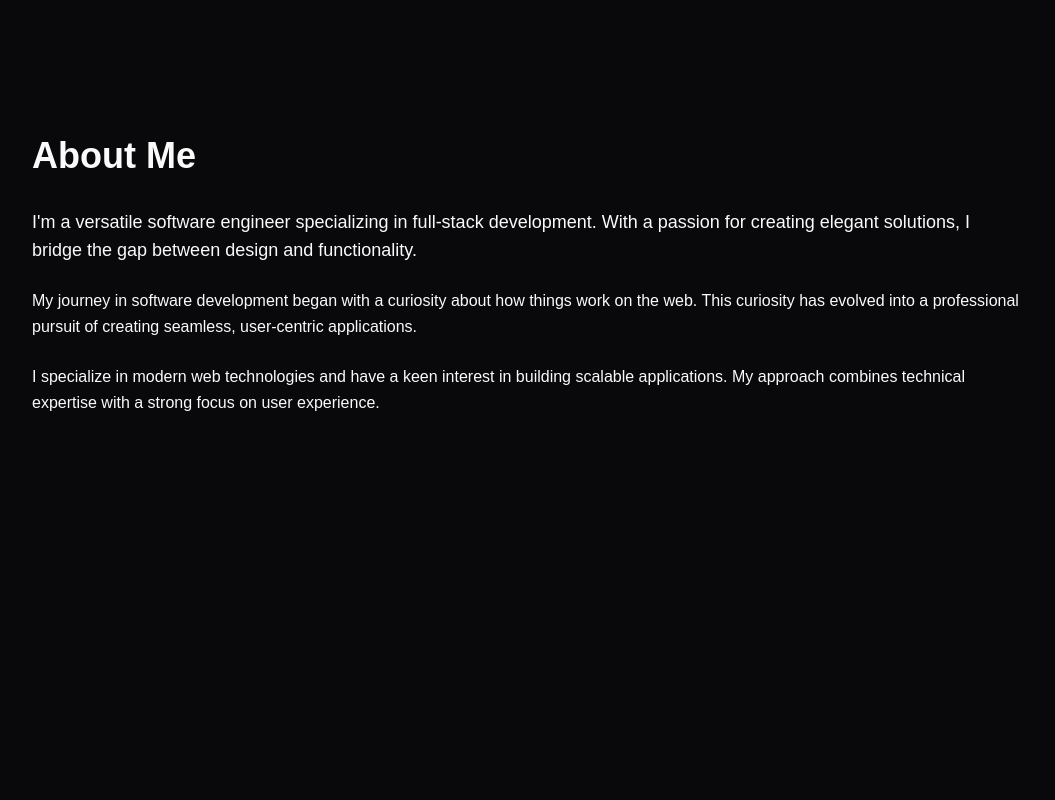
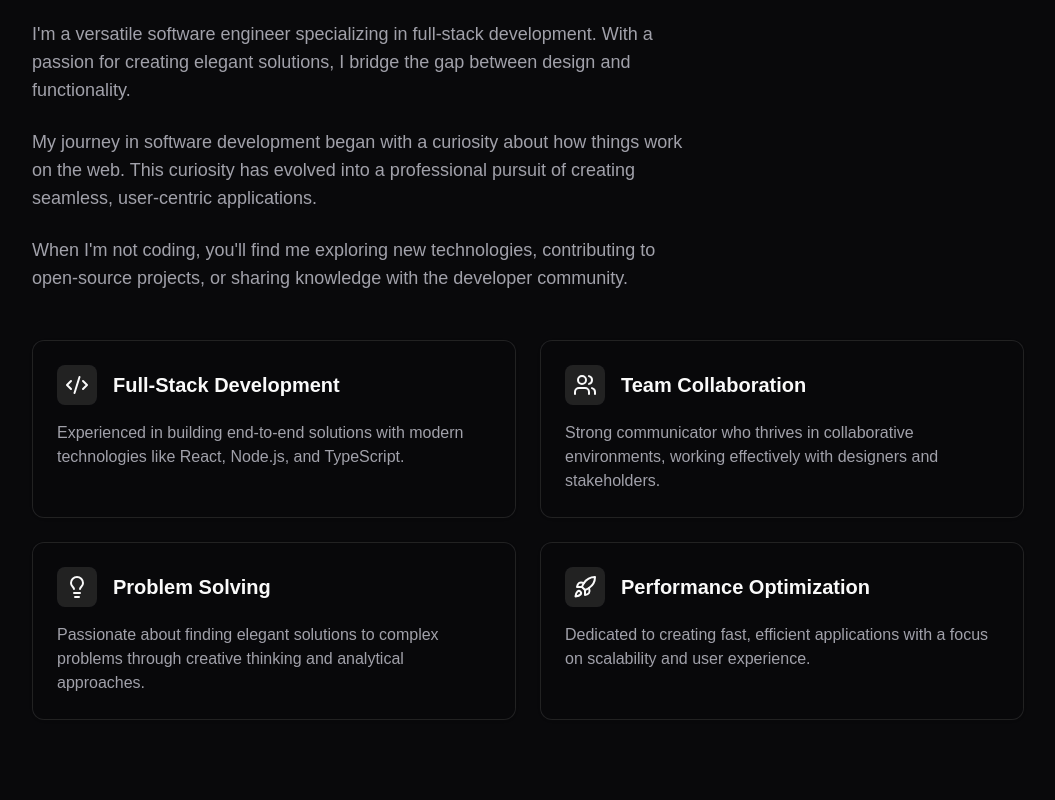
Before and after one commit to rinaldes/portfolio, a Next.js app: page /duma in a window 1280 px wide. Shown: the part 960-1760 px from the top of the page, without its empty margins (128-1183 px from the left). Built offline with nearby package versions, Linux system fonts and the light colour scheme; no server answers.

Commit message:
refactor: :sparkle: improving about page

```diff
--- a/src/components/navigation/scroll-progress.tsx
+++ b/src/components/navigation/scroll-progress.tsx
@@ -25,7 +25,7 @@ export const ScrollProgress = () => {
 
   return (
     <motion.div
-      className="fixed top-0 left-0 right-0 h-1 bg-primary/20 z-50"
+      className="fixed top-0 left-0 right-0 h-3 bg-primary/20 z-50"
       style={{ transformOrigin: "0%" }}
     >
       <motion.div
--- a/src/components/ui/section.tsx
+++ b/src/components/ui/section.tsx
@@ -18,7 +18,7 @@ export const Section = ({
     <section
       id={id}
       className={cn(
-        "max-w-screen px-4 sm:px-20 md:pl-40 md:pr-32 min-h-screen flex items-center",
+        "max-w-screen px-4 sm:px-20 md:pl-40 md:pr-32 flex items-center",
         className
       )}
     >
--- a/src/containers/About.tsx
+++ b/src/containers/About.tsx
@@ -1,27 +1,125 @@
+"use client";
 import { Section } from "@/components/ui/section";
+import { Card } from "@/components/ui/card";
+import { motion } from "framer-motion";
+import { Code2, Lightbulb, Rocket, Users } from "lucide-react";
+
+const features = [
+  {
+    icon: <Code2 className="w-6 h-6" />,
+    title: "Full-Stack Development",
+    description:
+      "Experienced in building end-to-end solutions with modern technologies like React, Node.js, and TypeScript.",
+  },
+  {
+    icon: <Users className="w-6 h-6" />,
+    title: "Team Collaboration",
+    description:
+      "Strong communicator who thrives in collaborative environments, working effectively with designers and stakeholders.",
+  },
+  {
+    icon: <Lightbulb className="w-6 h-6" />,
+    title: "Problem Solving",
+    description:
+      "Passionate about finding elegant solutions to complex problems through creative thinking and analytical approaches.",
+  },
+  {
+    icon: <Rocket className="w-6 h-6" />,
+    title: "Performance Optimization",
+    description:
+      "Dedicated to creating fast, efficient applications with a focus on scalability and user experience.",
+  },
+];
+
+const textVariants = {
+  hidden: { opacity: 0, y: 20 },
+  visible: (i: number) => ({
+    opacity: 1,
+    y: 0,
+    transition: {
+      delay: i * 0.2,
+      duration: 0.5,
+      ease: "easeOut",
+    },
+  }),
+};
 
 const AboutMe = () => (
   <Section id="about" containerClassName="my-auto">
-    <h2 className="text-4xl font-bold mb-8">About Me</h2>
+    <div className="space-y-12">
+      <div className="space-y-6">
+        <motion.h2
+          className="text-4xl font-bold"
+          initial="hidden"
+          whileInView="visible"
+          viewport={{ once: true }}
+          variants={textVariants}
+          custom={0}
+        >
+          About Me
+        </motion.h2>
 
-    <div className="space-y-6 leading-relaxed">
-      <p className="text-lg">
-        I&apos;m a versatile software engineer specializing in full-stack
-        development. With a passion for creating elegant solutions, I bridge the
-        gap between design and functionality.
-      </p>
+        <div className="max-w-2xl space-y-6 text-lg text-muted-foreground">
+          {[
+            "I'm a versatile software engineer specializing in full-stack development. With a passion for creating elegant solutions, I bridge the gap between design and functionality.",
+            "My journey in software development began with a curiosity about how things work on the web. This curiosity has evolved into a professional pursuit of creating seamless, user-centric applications.",
+            "When I'm not coding, you'll find me exploring new technologies, contributing to open-source projects, or sharing knowledge with the developer community.",
+          ].map((text, index) => (
+            <motion.p
+              key={index}
+              initial="hidden"
+              whileInView="visible"
+              viewport={{ once: true }}
+              variants={textVariants}
+              custom={index + 1}
+            >
+              {text}
+            </motion.p>
+          ))}
+        </div>
+      </div>
 
-      <p>
-        My journey in software development began with a curiosity about how
-        things work on the web. This curiosity has evolved into a professional
-        pursuit of creating seamless, user-centric applications.
-      </p>
-
-      <p>
-        I specialize in modern web technologies and have a keen interest in
-        building scalable applications. My approach combines technical expertise
-        with a strong focus on user experience.
-      </p>
+      <div className="grid grid-cols-1 md:grid-cols-2 gap-6">
+        {features.map((feature, index) => (
+          <motion.div
+            key={feature.title}
+            initial={{ opacity: 0, scale: 0.8 }}
+            whileInView={{
+              opacity: 1,
+              scale: 1,
+              transition: {
+                delay: index * 0.1 + 0.5,
+                duration: 0.5,
+                ease: [0.22, 1, 0.36, 1],
+              },
+            }}
+            whileHover={{
+              scale: 1.05,
+              transition: { type: "spring", stiffness: 50 },
+            }}
+            viewport={{ once: true, margin: "-50px" }}
+            className="group"
+          >
+            <Card className="p-6 h-full backdrop-blur-sm bg-background/50 border border-primary/10 transition-colors duration-200 hover:bg-primary/5">
+              <motion.div
+                className="flex items-center gap-4 mb-4"
+                whileHover={{ x: 5 }}
+                transition={{ type: "spring", stiffness: 200, damping: 25 }}
+              >
+                <div className="p-2 rounded-lg bg-primary/10 text-primary transition-colors duration-200 group-hover:bg-primary/20">
+                  {feature.icon}
+                </div>
+                <h3 className="text-xl font-semibold transition-colors duration-200 group-hover:text-primary">
+                  {feature.title}
+                </h3>
+              </motion.div>
+              <p className="text-muted-foreground transition-colors duration-200 group-hover:text-primary/80">
+                {feature.description}
+              </p>
+            </Card>
+          </motion.div>
+        ))}
+      </div>
     </div>
   </Section>
 );
--- a/src/containers/Hero.tsx
+++ b/src/containers/Hero.tsx
@@ -4,7 +4,7 @@ import { Section } from "@/components/ui/section";
 import { ArrowRight } from "lucide-react";
 
 const Hero = () => (
-  <Section id="home" containerClassName="flex items-center">
+  <Section id="home" containerClassName="flex items-center h-screen">
     <div className="space-y-8">
       <div className="space-y-4">
         <h1 className="text-5xl sm:text-6xl lg:text-7xl font-bold">
```
